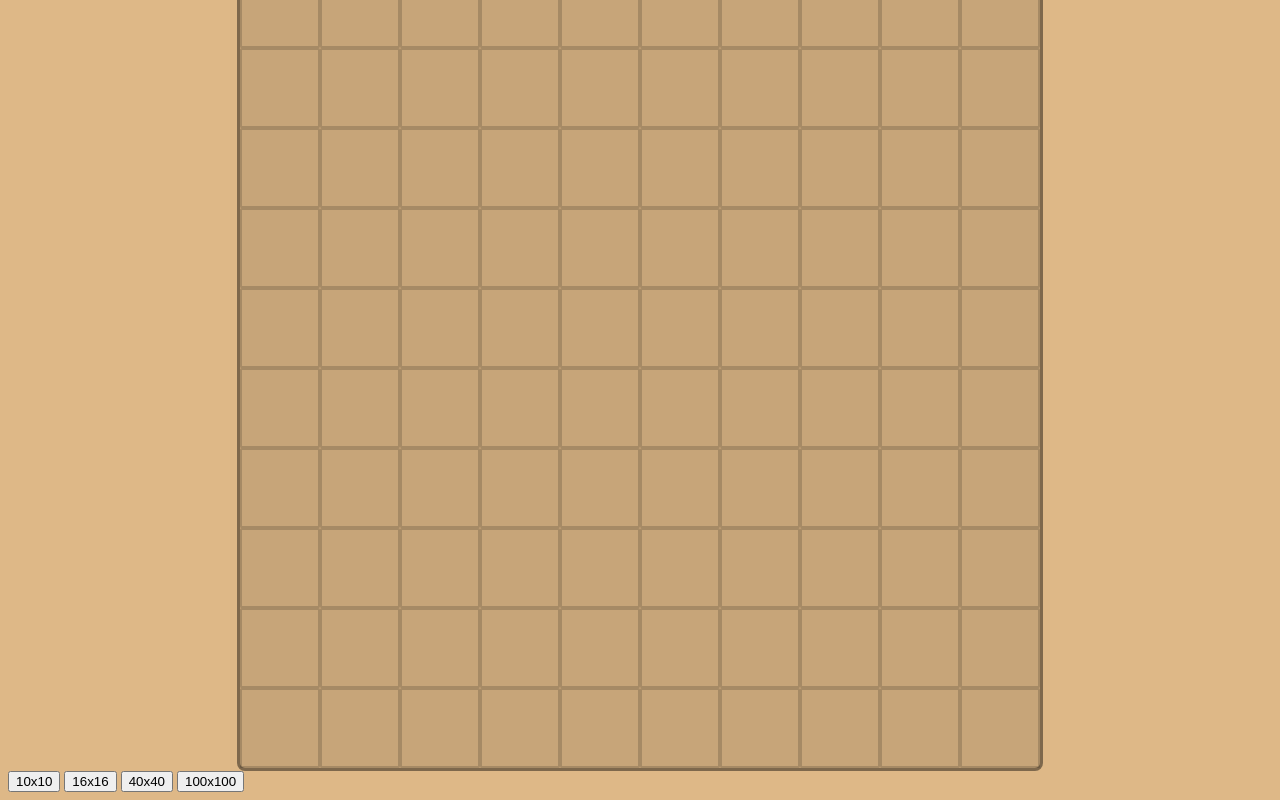
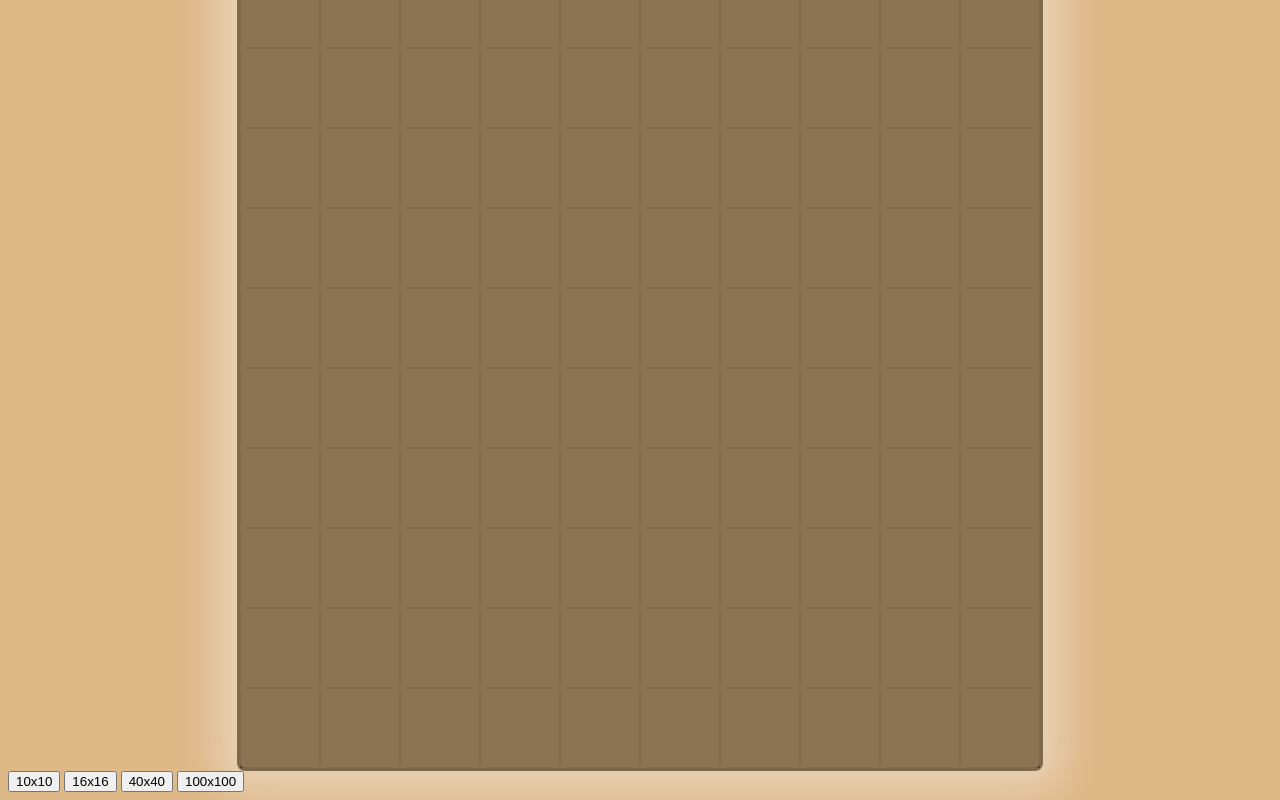
Before and after one commit to HoeksMJ/etch-a-sketch, a plain HTML site: page index.html in a window 1280 px wide. Both pictures are taken after a click on the button "10x10". Shown: the part 161-961 px from the top of the page. Drawn offline with Linux system fonts and the light colour scheme.

Commit message:
add styling to background, container, and grid

```diff
--- a/styles.css
+++ b/styles.css
@@ -15,18 +15,18 @@ body {
     margin: auto;
     margin-top: 10%;
     background-color: rgba(0,0,0,.1);
+    box-shadow: 0px 0px 40px 20px rgba(247, 247, 247, 0.418);
 }
 
 .grid {
     display: inline-block;
     border-style: solid;
-    border-radius: 2%;
-    border-width: 2%;
-    border-color: rgba(0, 0, 0, 0.164);
+    border-radius: 1px;
+    border-width: 1px;
+    border-color: rgba(0, 0, 0, 0.075);
     margin: 0;
     padding: 0;
-    background-color: transparent;
+    background-color: rgba(0, 0, 0, 0.3);
     height: auto;
     width: 100%;
-    max-width: 50px;
 }
```
